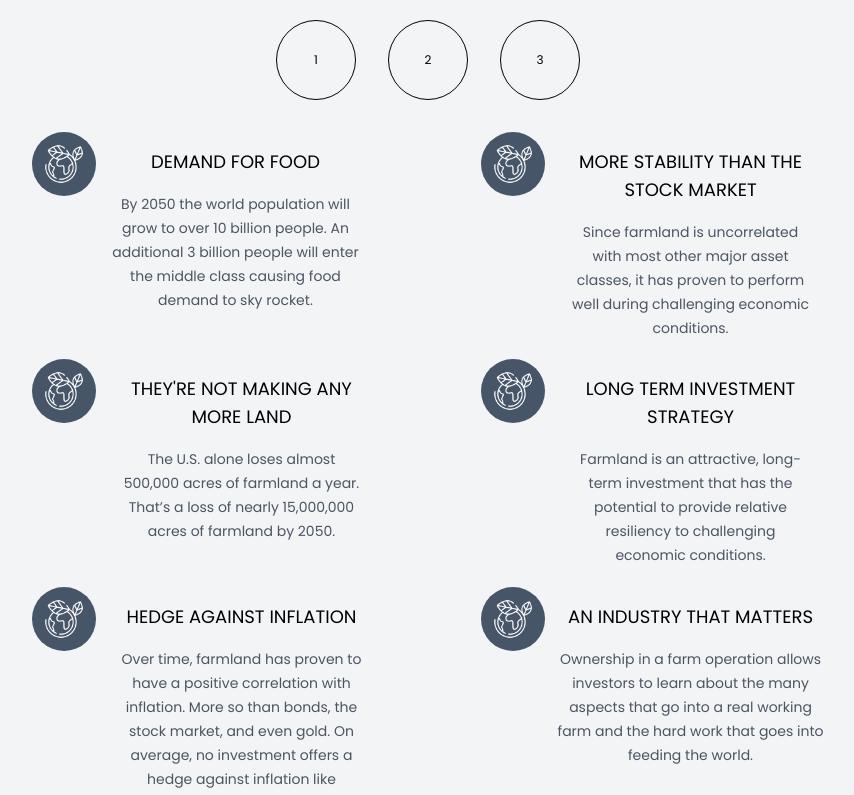
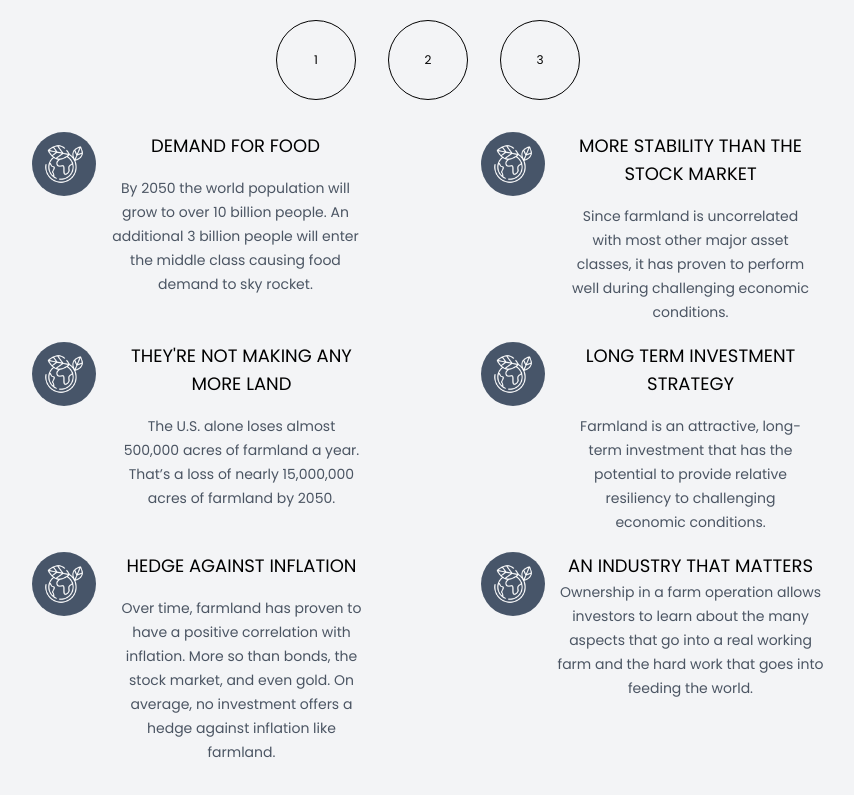
Before and after one commit to Emmykage/milk-city-project, a React (Create React App) app: page / in a window 1280 px wide. Shown: the part 1620-2415 px from the top of the page, without its empty margins (212-1066 px from the left). Built offline with nearby package versions, Linux system fonts and the light colour scheme.

Commit message:
update UI

```diff
--- a/src/components/buttons/Button.jsx
+++ b/src/components/buttons/Button.jsx
@@ -3,7 +3,7 @@ import { NavLink } from 'react-router-dom'
 
 const Button = ({link, children}) => {
   return (
-    <NavLink className='text-sm bg-green-900 text-white rounded-full w-max px-3 py-2 block my-2' to={link}>{children}
+    <NavLink className='text-sm bg-green-900 text-white rounded-full w-max px-5 py-4 block my-2 border border-green-800 hover:bg-white hover:text-gray-900' to={link}>{children}
 
     </NavLink>
   )
--- a/src/pages/Home.jsx
+++ b/src/pages/Home.jsx
@@ -51,42 +51,42 @@ const Home = () => {
           <div className='lg:px-10 px-3 flex gap-0'>
             <span className=' flex items-center justify-center bg-slate-600 h-16 w-16  rounded-full' ><img src={Earth} width={40} height={60} alt="earth globe" /></span>
             <div className='flex-1'>
-              <h4 className='text-lg my-4'>DEMAND FOR FOOD</h4>
+              <h4 className='text-lg mb-4'>DEMAND FOR FOOD</h4>
               <p className='text-gray-600 text-sm px-3 leading-6'>By 2050 the world population will grow to over 10 billion people. An additional 3 billion people will enter the middle class causing food demand to sky rocket.</p>
             </div>
           </div>
           <div className='lg:px-10 px-3 flex gap-3'>
             <span className='flex items-center justify-center bg-slate-600 h-16 w-16 rounded-full' ><img src={Earth} width={40} height={60} alt="earth globe" /></span>
             <div className='flex-1'>
-              <h4 className='text-lg my-4'>MORE STABILITY THAN THE STOCK MARKET</h4>
+              <h4 className='text-lg mb-4'>MORE STABILITY THAN THE STOCK MARKET</h4>
               <p className='text-gray-600 text-sm px-3 leading-6'>Since farmland is uncorrelated with most other major asset classes, it has proven to perform well during challenging economic conditions.</p>
             </div>
           </div>
           <div className='lg:px-10 px-3 flex gap-3'>
             <span className='flex items-center justify-center bg-slate-600 h-16 w-16 rounded-full' ><img src={Earth} width={40} height={60} alt="earth globe" /></span>
             <div className='flex-1'>
-              <h4 className='text-lg my-4'>THEY'RE NOT MAKING ANY MORE LAND</h4>
+              <h4 className='text-lg mb-4'>THEY'RE NOT MAKING ANY MORE LAND</h4>
               <p className='text-gray-600 text-sm px-3 leading-6'>The U.S. alone loses almost 500,000 acres of farmland a year. That’s a loss of nearly 15,000,000 acres of farmland by 2050.</p>
             </div>
           </div>
           <div className='lg:px-10 px-3 flex gap-3'>
             <span className='flex items-center justify-center bg-slate-600 h-16 w-16 rounded-full' ><img src={Earth} width={40} height={60} alt="earth globe" /></span>
             <div className='flex-1'>
-              <h4 className='text-lg my-4'>LONG TERM INVESTMENT STRATEGY</h4>
+              <h4 className='text-lg mb-4'>LONG TERM INVESTMENT STRATEGY</h4>
               <p className='text-gray-600 text-sm px-3 leading-6'>Farmland is an attractive, long-term investment that has the potential to provide  relative resiliency to challenging economic conditions.</p>
             </div>
           </div>
           <div className='lg:px-10 px-3 flex gap-3'>
             <span className='flex items-center justify-center bg-slate-600 h-16 w-16 rounded-full' ><img src={Earth} width={40} height={60} alt="earth globe" /></span>
             <div className='flex-1'>
-              <h4 className='text-lg my-4'>HEDGE AGAINST INFLATION</h4>
+              <h4 className='text-lg mb-4'>HEDGE AGAINST INFLATION</h4>
               <p className='text-gray-600 text-sm px-3 leading-6'>Over time, farmland has proven to have a positive correlation with inflation. More so than bonds, the stock market, and even gold. On average, no investment offers a hedge against inflation like farmland.</p>
             </div>
           </div>
           <div className='lg:px-10 px-3 flex gap-3'>
             <span className='flex items-center justify-center bg-slate-600 h-16 w-16 rounded-full' ><img src={Earth} width={40} height={60} alt="earth globe" /></span>
             <div className='flex-1 '>
-              <h4 className='text-lg my-4'>AN INDUSTRY THAT MATTERS</h4>
+              <h4 className='text-lg mb-0'>AN INDUSTRY THAT MATTERS</h4>
               <p className='text-gray-600 text-sm px-0 leading-6'>Ownership in a farm operation allows investors to learn about the many aspects that go into a real working farm and the hard work that goes into feeding the world.</p>
             </div>
           </div>
```
